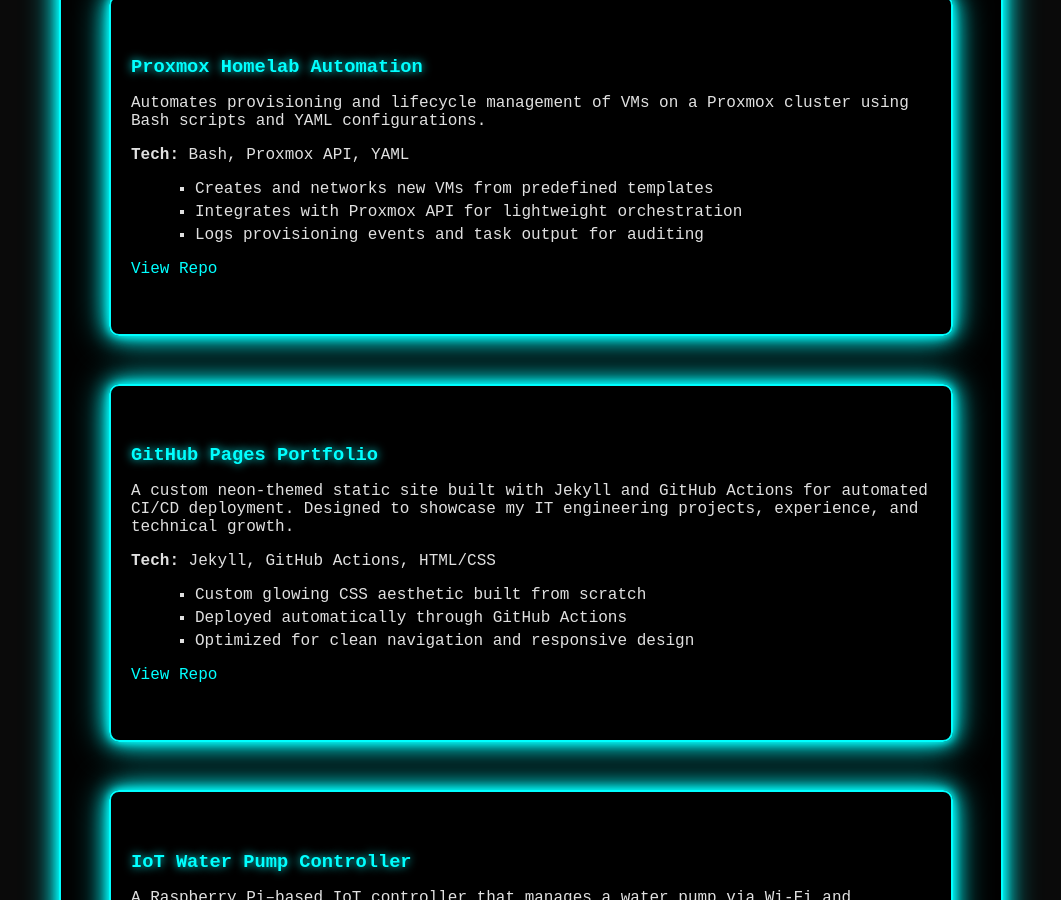
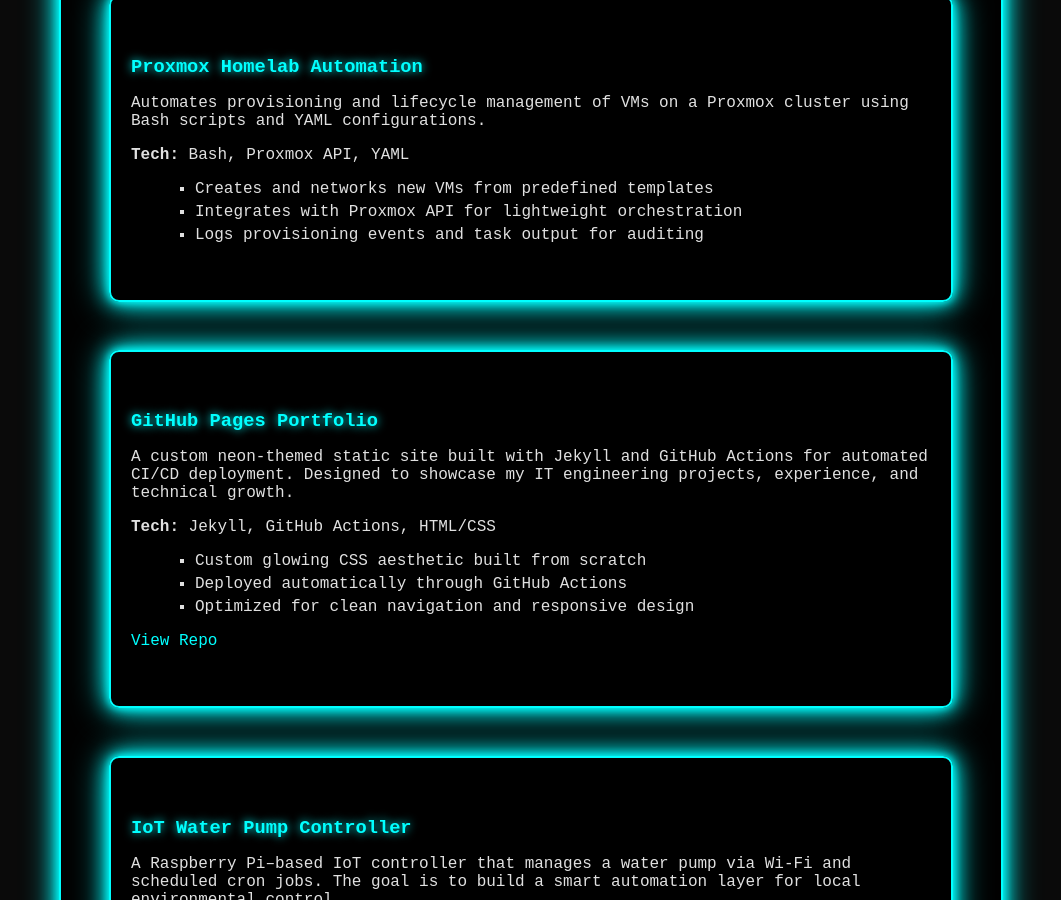
Before and after one commit to pearson-thaddeus-l/pearson-thaddeus-l-jekyll, a Jekyll site: the page built from projects.md, in a window 1280 px wide and 900 px high, scrolled down 1142 px. Shown: the whole window, without its empty margins (109-1170 px from the left). Built offline with Jekyll 4.4.1, drawn with Linux system fonts in a browser that asks for light colours.

Commit message:
Removing repo link

```diff
--- a/projects.md
+++ b/projects.md
@@ -48,7 +48,6 @@
     <li>Integrates with Proxmox API for lightweight orchestration</li>
     <li>Logs provisioning events and task output for auditing</li>
   </ul>
-  <p><a href="https://github.com/pearson-thaddeus-l/proxmox-auto-builder" target="_blank" class="neon-button">View Repo</a></p>
 </div>
 
 <div class="neon-border project-card">
```
